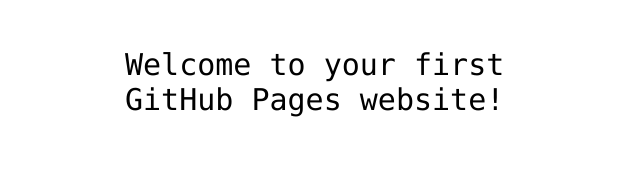
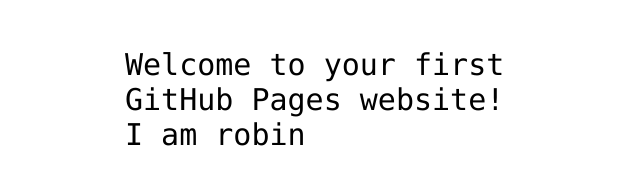
Before and after one commit to robinrenx/hello-world, a plain HTML site: page index.html in a window 1280 px wide. Shown: the part 341-526 px from the top of the page, without its empty margins (315-955 px from the left). Drawn offline with Linux system fonts and the light colour scheme.

Commit message:
add name
add my name

```diff
--- a/index.html
+++ b/index.html
@@ -12,7 +12,7 @@
 <img src="https://octodex.github.com/images/daftpunktocat-thomas.gif" id="octocat" alt="octocat-gif" />
 
 <!-- Change this code here by copy and pasting your template on line 15 -->
-<p>Welcome to your first GitHub Pages website!</p>
+<p>Welcome to your first GitHub Pages website! I am robin</p>
 
 </body>
 </html>
```
